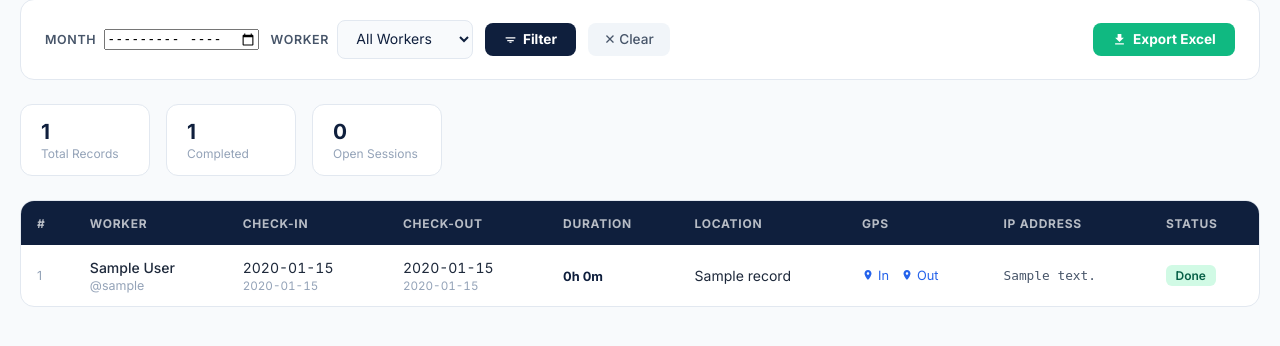
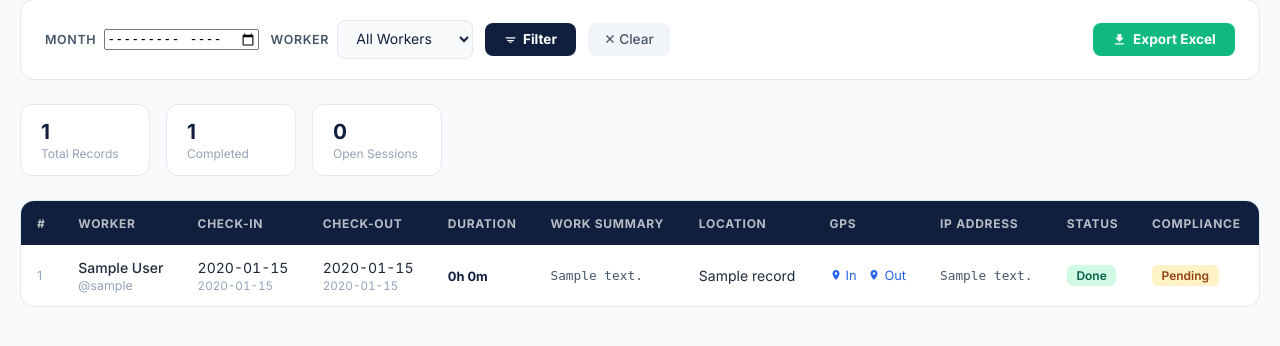
Before and after one commit to Christopherlex/attendance-app, a Flask app: template templates/admin.html in a window 1280 px wide. Shown: the part 171-517 px from the top of the page. Run offline with Flask 3, Linux system fonts and the light colour scheme; the template is opened without the code that fills it: most values are stand-ins (such as "Sample title", 1, 10 or a date in 2020); some libraries are stand-ins or nearby versions.

Commit message:
Add mandatory checkout work summary, compliance reviewer role, and Compliance export column
- Workers must describe their day's work before checking out (validated client + server side)
- New 'compliance' role (e.g. admin2) can view reports like admin and toggle a Compliance checklist on each attendance record via /api/compliance/<id>
- Admin dashboard now shows Work Summary and Compliance columns (interactive checkbox for compliance role, read-only badge for admin)
- Excel export adds a "Compliance" column with 1/0 values alongside Work Summary
- Exclude one-off migrate.py from version control (already applied to production DB)

```diff
--- a/app.py
+++ b/app.py
@@ -72,12 +72,35 @@ def admin_required(f):
     return decorated
 
 
+def report_access_required(f):
+    """Allows both 'admin' and 'compliance' roles to view reports."""
+    @wraps(f)
+    def decorated(*args, **kwargs):
+        if "user_id" not in session:
+            return redirect(url_for("login"))
+        if session.get("role") not in ("admin", "compliance"):
+            return redirect(url_for("worker_dashboard"))
+        return f(*args, **kwargs)
+    return decorated
+
+
+def compliance_required(f):
+    @wraps(f)
+    def decorated(*args, **kwargs):
+        if "user_id" not in session:
+            return redirect(url_for("login"))
+        if session.get("role") != "compliance":
+            return jsonify({"error": "Forbidden"}), 403
+        return f(*args, **kwargs)
+    return decorated
+
+
 # ─── Routes ───────────────────────────────────────────────────────────────────
 
 @app.route("/", methods=["GET", "POST"])
 def login():
     if "user_id" in session:
-        return redirect(url_for("admin_dashboard") if session["role"] == "admin" else url_for("worker_dashboard"))
+        return redirect(url_for("admin_dashboard") if session["role"] in ("admin", "compliance") else url_for("worker_dashboard"))
 
     error = None
     if request.method == "POST":
@@ -95,7 +118,7 @@ def login():
             session["username"] = user["username"]
             session["full_name"] = user["full_name"]
             session["role"] = user["role"]
-            if user["role"] == "admin":
+            if user["role"] in ("admin", "compliance"):
                 return redirect(url_for("admin_dashboard"))
             else:
                 return redirect(url_for("worker_dashboard"))
@@ -116,7 +139,7 @@ def logout():
 @app.route("/worker")
 @login_required
 def worker_dashboard():
-    if session["role"] == "admin":
+    if session["role"] in ("admin", "compliance"):
         return redirect(url_for("admin_dashboard"))
 
     open_session = query(
@@ -130,8 +153,8 @@ def worker_dashboard():
 @app.route("/api/checkin", methods=["POST"])
 @login_required
 def checkin():
-    if session["role"] == "admin":
-        return jsonify({"error": "Admins cannot check in."}), 403
+    if session["role"] != "worker":
+        return jsonify({"error": "Only workers can check in."}), 403
 
     data = request.get_json()
     location_name = (data.get("location_name") or "").strip()
@@ -165,10 +188,14 @@ def checkin():
 @app.route("/api/checkout", methods=["POST"])
 @login_required
 def checkout():
-    if session["role"] == "admin":
-        return jsonify({"error": "Admins cannot check out."}), 403
+    if session["role"] != "worker":
+        return jsonify({"error": "Only workers can check out."}), 403
 
     data = request.get_json()
+    work_summary = (data.get("work_summary") or "").strip()
+    if not work_summary:
+        return jsonify({"error": "Please describe what you did today before checking out."}), 400
+
     open_session = query(
         "SELECT * FROM attendance WHERE user_id = %s AND checkout IS NULL ORDER BY checkin DESC LIMIT 1",
         (session["user_id"],),
@@ -182,8 +209,8 @@ def checkout():
     checkout_time = now_wib()
 
     query(
-        "UPDATE attendance SET checkout = %s, checkout_lat = %s, checkout_lng = %s WHERE id = %s",
-        (checkout_time, lat, lng, open_session["id"]),
+        "UPDATE attendance SET checkout = %s, checkout_lat = %s, checkout_lng = %s, work_summary = %s WHERE id = %s",
+        (checkout_time, lat, lng, work_summary, open_session["id"]),
         commit=True
     )
     return jsonify({"success": True, "message": "Checked out successfully."})
@@ -209,7 +236,7 @@ def status():
 # ─── Admin ────────────────────────────────────────────────────────────────────
 
 @app.route("/admin")
-@admin_required
+@report_access_required
 def admin_dashboard():
     filter_month = request.args.get("month", "")   # format: "YYYY-MM"
     filter_worker = request.args.get("worker", "")
@@ -245,11 +272,27 @@ def admin_dashboard():
 
     return render_template("admin.html", records=records,
                            filter_month=filter_month, filter_worker=filter_worker,
-                           all_workers=all_workers)
+                           all_workers=all_workers,
+                           is_compliance=(session.get("role") == "compliance"))
+
+
+@app.route("/api/compliance/<int:record_id>", methods=["POST"])
+@compliance_required
+def toggle_compliance(record_id):
+    data = request.get_json() or {}
+    value = bool(data.get("compliance"))
+    rowcount = query(
+        "UPDATE attendance SET compliance = %s WHERE id = %s",
+        (value, record_id),
+        commit=True
+    )
+    if not rowcount:
+        return jsonify({"error": "Record not found."}), 404
+    return jsonify({"success": True, "compliance": value})
 
 
 @app.route("/admin/export")
-@admin_required
+@report_access_required
 def export_excel():
     filter_month = request.args.get("month", "")
     filter_worker = request.args.get("worker", "")
@@ -283,7 +326,8 @@ def export_excel():
     ws.title = "Attendance"
 
     headers = ["#", "Full Name", "Username", "Check-In (WIB)", "Check-Out (WIB)",
-               "Duration", "Location", "Check-In GPS", "Check-Out GPS", "IP Address"]
+               "Duration", "Work Summary", "Location", "Check-In GPS", "Check-Out GPS",
+               "IP Address", "Compliance"]
     header_fill = PatternFill("solid", fgColor="1E3A5F")
     header_font = Font(color="FFFFFF", bold=True)
 
@@ -299,10 +343,12 @@ def export_excel():
     ws.column_dimensions["D"].width = 22
     ws.column_dimensions["E"].width = 22
     ws.column_dimensions["F"].width = 12
-    ws.column_dimensions["G"].width = 22
-    ws.column_dimensions["H"].width = 30
+    ws.column_dimensions["G"].width = 36
+    ws.column_dimensions["H"].width = 22
     ws.column_dimensions["I"].width = 30
-    ws.column_dimensions["J"].width = 18
+    ws.column_dimensions["J"].width = 30
+    ws.column_dimensions["K"].width = 18
+    ws.column_dimensions["L"].width = 12
 
     for i, r in enumerate(records, 1):
         checkin_str  = r["checkin"].strftime("%Y-%m-%d %H:%M:%S")  if r["checkin"]  else ""
@@ -319,8 +365,11 @@ def export_excel():
         ci_gps = f"https://maps.google.com/?q={r['checkin_lat']},{r['checkin_lng']}"   if (r["checkin_lat"]  and r["checkin_lng"])  else ""
         co_gps = f"https://maps.google.com/?q={r['checkout_lat']},{r['checkout_lng']}" if (r["checkout_lat"] and r["checkout_lng"]) else ""
 
+        compliance_val = 1 if r.get("compliance") else 0
+
         row_data = [i, r["full_name"], r["username"], checkin_str, checkout_str,
-                    duration, r["location_name"], ci_gps, co_gps, r["ip_address"]]
+                    duration, r.get("work_summary") or "—", r["location_name"], ci_gps, co_gps,
+                    r["ip_address"], compliance_val]
         for col, val in enumerate(row_data, 1):
             cell = ws.cell(row=i + 1, column=col, value=val)
             cell.alignment = Alignment(horizontal="left")
@@ -355,7 +404,7 @@ def setup():
                 username VARCHAR(80) UNIQUE NOT NULL,
                 password TEXT NOT NULL,
                 full_name TEXT NOT NULL,
-                role VARCHAR(10) NOT NULL CHECK (role IN ('admin','worker'))
+                role VARCHAR(12) NOT NULL CHECK (role IN ('admin','worker','compliance'))
             )
         """)
         cur.execute("""
@@ -370,7 +419,9 @@ def setup():
                 checkout_lat FLOAT,
                 checkout_lng FLOAT,
                 ip_address TEXT,
-                user_agent TEXT
+                user_agent TEXT,
+                work_summary TEXT,
+                compliance BOOLEAN DEFAULT FALSE
             )
         """)
         conn.commit()
--- a/templates/admin.html
+++ b/templates/admin.html
@@ -349,10 +349,12 @@
               <th>Check-In</th>
               <th>Check-Out</th>
               <th>Duration</th>
+              <th>Work Summary</th>
               <th>Location</th>
               <th>GPS</th>
               <th>IP Address</th>
               <th>Status</th>
+              <th>Compliance</th>
             </tr>
           </thead>
           <tbody>
@@ -387,6 +389,7 @@
                   <span class="duration-open">—</span>
                 {% endif %}
               </td>
+              <td class="ip-text" style="max-width:240px; white-space:normal;">{{ r.work_summary or '—' }}</td>
               <td>{{ r.location_name }}</td>
               <td>
                 {% if r.checkin_lat and r.checkin_lng %}
@@ -414,6 +417,29 @@
                   <span class="badge badge-open">Active</span>
                 {% endif %}
               </td>
+              <td>
+                {% if is_compliance %}
+                  <label style="display:inline-flex; align-items:center; gap:0.4rem; cursor:pointer;">
+                    <input type="checkbox" class="compliance-checkbox" data-record-id="{{ r.id }}"
+                           {% if r.compliance %}checked{% endif %}
+                           onchange="toggleCompliance({{ r.id }}, this)"
+                           style="width:18px; height:18px; cursor:pointer;">
+                    <span class="compliance-label-{{ r.id }}">
+                      {% if r.compliance %}
+                        <span class="badge badge-done">Compliant</span>
+                      {% else %}
+                        <span class="badge badge-open">Pending</span>
+                      {% endif %}
+                    </span>
+                  </label>
+                {% else %}
+                  {% if r.compliance %}
+                    <span class="badge badge-done">✓ Compliant</span>
+                  {% else %}
+                    <span class="badge badge-open">Pending</span>
+                  {% endif %}
+                {% endif %}
+              </td>
             </tr>
             {% endfor %}
           </tbody>
@@ -428,5 +454,34 @@
       {% endif %}
     </div>
   </div>
+  <script>
+    async function toggleCompliance(recordId, checkbox) {
+      const wrapper = checkbox.parentElement;
+      const labelSpan = wrapper.querySelector('.compliance-label-' + recordId);
+      const prevChecked = !checkbox.checked; // value before this change
+      checkbox.disabled = true;
+      try {
+        const res = await fetch(`/api/compliance/${recordId}`, {
+          method: 'POST',
+          headers: { 'Content-Type': 'application/json' },
+          body: JSON.stringify({ compliance: checkbox.checked })
+        });
+        const data = await res.json();
+        if (data && data.success) {
+          if (labelSpan) {
+            labelSpan.innerHTML = data.compliance
+              ? '<span class="badge badge-done">Compliant</span>'
+              : '<span class="badge badge-open">Pending</span>';
+          }
+        } else {
+          checkbox.checked = prevChecked;
+        }
+      } catch (e) {
+        checkbox.checked = prevChecked;
+      } finally {
+        checkbox.disabled = false;
+      }
+    }
+  </script>
 </body>
 </html>
```
Also changed, not shown: templates/worker.html (+34 -1 lines), 1 other file.
